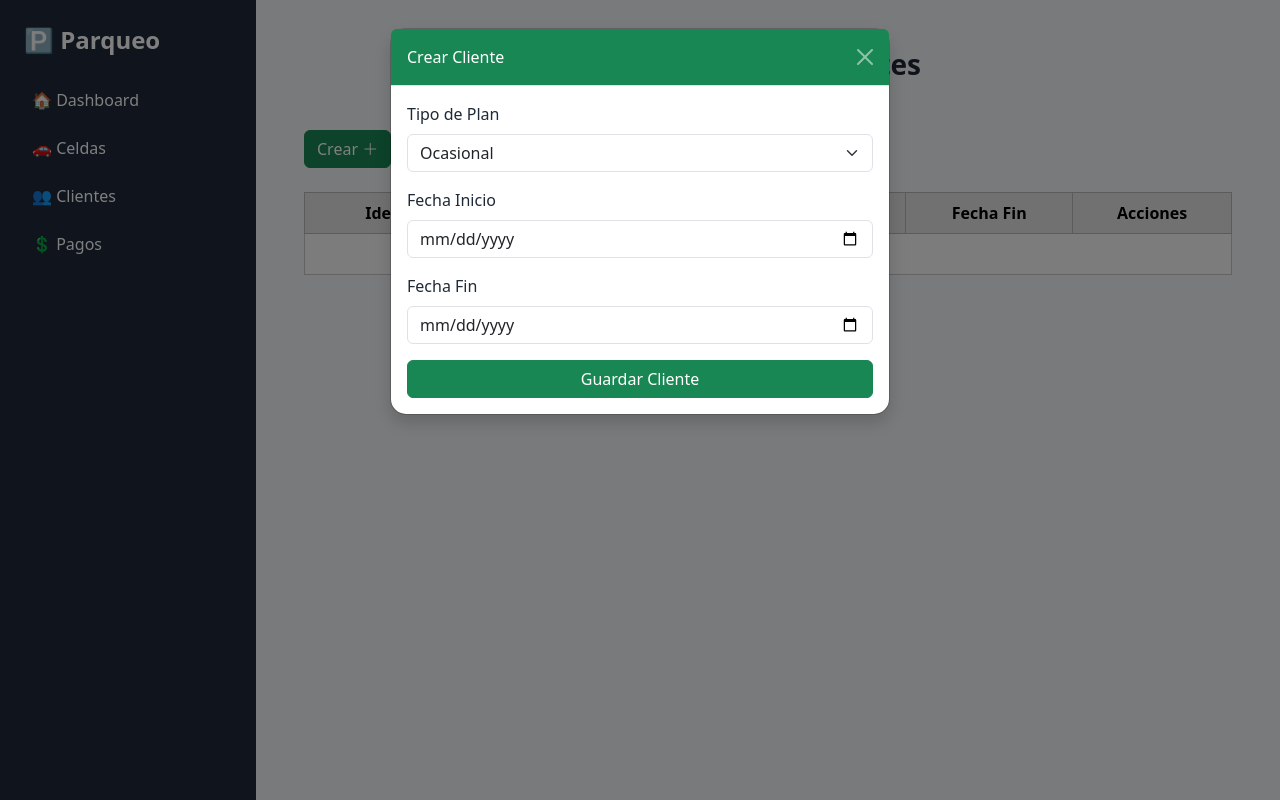
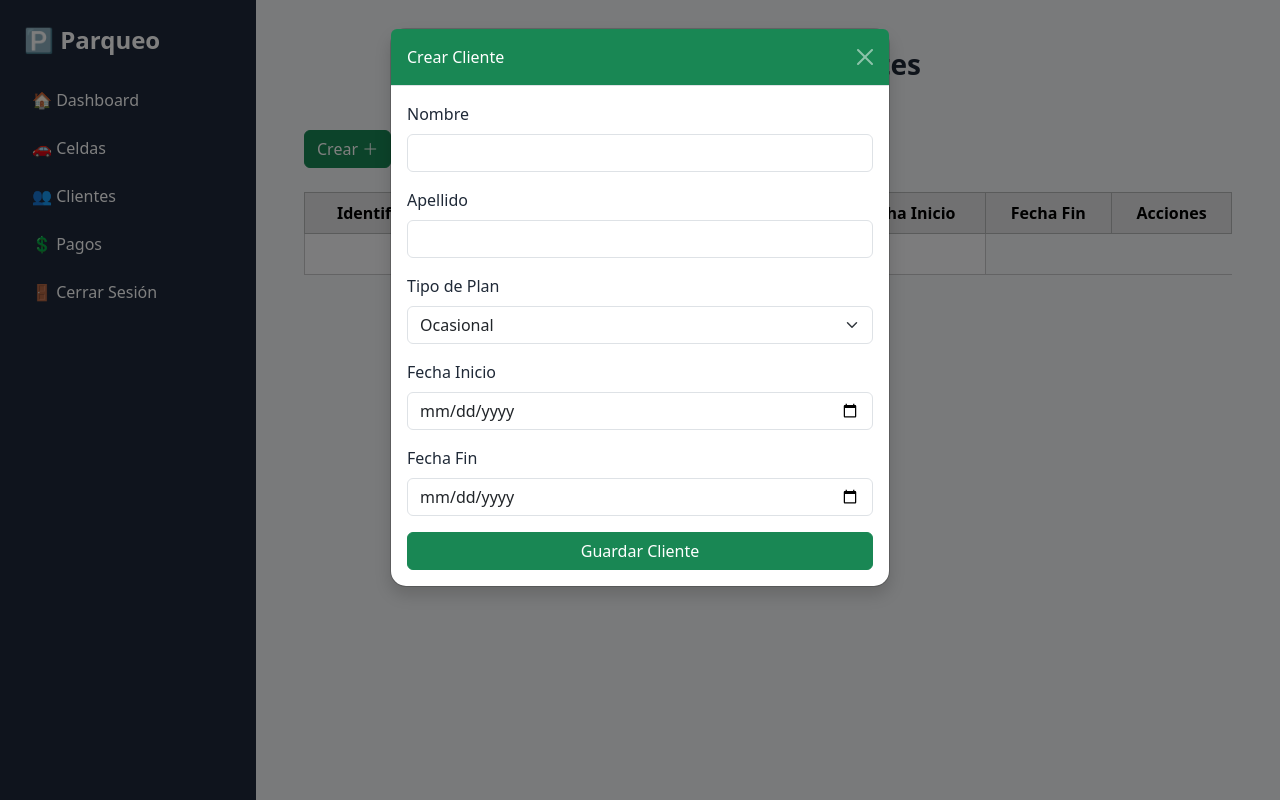
Before and after one commit to JuanRios98/Sistema-de-parqueo, a Django app: page /cliente/ in a window 1280 px wide, after a click on "Crear". Run offline with Django 4.2, Linux system fonts and the light colour scheme; data that the repository does not hold is empty; some libraries are stand-ins or nearby versions.

Commit message:
Implementacion de alertas con sweetalert, migracion de campos de nombre, apellido, direccionamiento de login a cliente e implementacion de opcion cerrar serion

```diff
--- a/cliente/models.py
+++ b/cliente/models.py
@@ -9,6 +9,8 @@ class Cliente(models.Model):
     tipo_plan = models.CharField(max_length=10, choices=TipoPlan.choices)
     fecha_inicio = models.DateField()
     fecha_fin = models.DateField(null=True, blank=True)
+    nombre = models.CharField(max_length=100)
+    apellido = models.CharField(max_length=100)
 
     class Meta:
         db_table = 'cliente'
--- a/cliente/templates/cliente.html
+++ b/cliente/templates/cliente.html
@@ -14,7 +14,9 @@
       <table class="table table-light table-hover table-bordered">
         <thead class="table-secondary text-center">
           <tr>
-            <th scope="col">Identificación</th>
+            <th scope="col" class="col-identificacion">Identificación</th>
+            <th scope="col">Nombre</th>
+            <th scope="col">Apellido</th>
             <th scope="col">Tipo Plan</th>
             <th scope="col">Fecha Inicio</th>
             <th scope="col">Fecha Fin</th>
@@ -24,13 +26,17 @@
         <tbody class="text-center">
           {% for cliente in clientes %}
           <tr>
-            <td>{{ cliente.id }}</td>
+            <td class="col-identificacion">{{ cliente.id }}</td>
+            <td>{{ cliente.nombre }}</td>
+            <td>{{ cliente.apellido }}</td>
             <td>{{ cliente.get_tipo_plan_display }}</td>
             <td>{{ cliente.fecha_inicio }}</td>
             <td>{{ cliente.fecha_fin|default:"Indefinido" }}</td>
             <td class="text-center">
               <button type="button" class="btn btn-outline-primary btn-editar" data-bs-toggle="modal" data-bs-target="#editarModal"
               data-id="{{ cliente.id }}"
+              data-nombre="{{ cliente.nombre }}"
+              data-apellido="{{ cliente.apellido }}"
               data-plan="{{ cliente.tipo_plan }}"
               data-inicio="{{ cliente.fecha_inicio|date:'Y-m-d' }}"
               {% if cliente.fecha_fin %}
@@ -39,7 +45,7 @@
                 data-fin=""
               {% endif %}>
               <i class="bi bi-pencil-square"></i></button>
-              <button type="button" class="btn btn-outline-danger"><i class="bi bi-trash"></i></button>
+              <button type="button" class="btn btn-outline-danger eliminar-btn" data-id="{{cliente.id}}"><i class="bi bi-trash"></i></button>
               <!-- Aquí puedes poner botones si deseas -->
               <!-- Ejemplo: -->
               <!-- <a href="#" class="btn btn-sm btn-outline-primary">Ver</a> -->
@@ -54,6 +60,7 @@
       </table>
     </div>
 
+    <!-- Modal para editar cliente -->
     <div class="modal fade" id="editarModal" tabindex="-1" aria-labelledby="editarModalLabel" >
       <div class="modal-dialog">
         <div class="modal-content rounded-4 shadow">
@@ -67,6 +74,14 @@
               <div class="mb-3">
                 <label for="edit-id-view" class="form-label">ID del Cliente</label>
                 <input type="text" class="form-control" id="edit-id-view" readonly>
+              </div>
+              <div class="mb-3">
+                <label for="edit-nombre" class="form-label">Nombre</label>
+                <input type="text" class="form-control" id="edit-nombre" required>
+              </div>
+              <div class="mb-3">
+                <label for="edit-apellido" class="form-label">Apellido</label>
+                <input type="text" class="form-control" id="edit-apellido" required>
               </div>
               <div class="mb-3">
                 <label for="edit-tipo-plan" class="form-label">Tipo de Plan</label>
@@ -102,6 +117,15 @@
         <div class="modal-body">
           <form id="crearForm">
             <div class="mb-3">
+              <label for="nuevo-nombre" class="form-label">Nombre</label>
+              <input type="text" class="form-control" id="nuevo-nombre" required>
+            </div>
+            <div class="mb-3">
+              <label for="nuevo-apellido" class="form-label">Apellido</label>
+              <input type="text" class="form-control" id="nuevo-apellido" required>
+            </div>
+
+            <div class="mb-3">
               <label for="nuevo-tipo-plan" class="form-label">Tipo de Plan</label>
               <select class="form-select" id="nuevo-tipo-plan" required>
                 <option value="ocasional">Ocasional</option>
--- a/cliente/views.py
+++ b/cliente/views.py
@@ -16,12 +16,6 @@ class ClienteList(APIView):
         serializer = clienteSerializer(clientes, many=True)
         return render(request, 'cliente.html', {'clientes': clientes})
 
-    # def post(self, request):
-    #     serializer= clienteSerializer(data = request.data)
-    #     if serializer.is_valid():
-    #         serializer.save()
-    #         return Response(serializer.data, status=status.HTTP_201_CREATED)
-    #     return Response(serializer.errors, status=status.HTTP_400_BAD_REQUEST)
     def post(self, request):
         serializer = clienteSerializer(data=request.data)
         if serializer.is_valid():
--- a/login/views.py
+++ b/login/views.py
@@ -10,7 +10,7 @@ def login_view(request):
         user = authenticate(request, username=username, password=password)
         if user is not None:
             login(request, user)
-            return redirect('admin:index')  # Redirigir a la página de administración después de iniciar sesión
+            return redirect('/cliente/')  # Redirigir a la página de administración después de iniciar sesión
         else:
             messages.error(request, 'Nombre de usuario o contraseña incorrectos.')
     return render(request, 'login/login.html')
--- a/parqueadero/settings.py
+++ b/parqueadero/settings.py
@@ -130,4 +130,5 @@ STATICFILES_DIRS = [
 DEFAULT_AUTO_FIELD = 'django.db.models.BigAutoField'
 
 # Login URL
+LOGIN_URL = '/login/'
 LOGOUT_REDIRECT_URL = '/login/'
--- a/parqueadero/static/css/styles.css
+++ b/parqueadero/static/css/styles.css
@@ -224,3 +224,7 @@ nav i {
         justify-content: flex-start;
     }
 } */
+
+.col-identificacion{
+    width: 80px;
+}
--- a/parqueadero/static/js/cliente.js
+++ b/parqueadero/static/js/cliente.js
@@ -12,7 +12,6 @@ function getCookie(name) {
   }
   return cookieValue;
 }
-
 const csrftoken = getCookie('csrftoken');
 
 
@@ -32,20 +31,21 @@ document.addEventListener("DOMContentLoaded", function () {
   document.querySelectorAll(".btn-editar").forEach(boton => {
     boton.addEventListener("click", function () {
       const clienteId = this.dataset.id;
+      const nombre = this.dataset.nombre;
+      const apellido = this.dataset.apellido;
       const tipoPlan = this.dataset.plan;
       const fechaInicio = this.dataset.inicio;
       const fechaFin = this.dataset.fin;
 
-     document.getElementById("edit-id-view").value = clienteId;
+      console.log(clienteId, nombre, apellido);
 
+      document.getElementById("edit-id-view").value = clienteId;
       document.getElementById("edit-id").value = clienteId;
+      document.getElementById("edit-nombre").value = nombre;
+      document.getElementById("edit-apellido").value = apellido;
       document.getElementById("edit-tipo-plan").value = tipoPlan;
       document.getElementById("edit-inicio").value = fechaInicio;
       document.getElementById("edit-fin").value = fechaFin || '';
-
-      // const modal = new bootstrap.Modal(document.getElementById("editarModal"));
-      // modal.show();
-      // modalElement.focus(); // Focalizar el modal al abrirlo
 
       modal.show(); // Mostrar el modal
       setTimeout(() => {
@@ -59,13 +59,19 @@ document.addEventListener("DOMContentLoaded", function () {
     e.preventDefault();
 
     const clienteId = document.getElementById("edit-id").value;
+    const nombre = document.getElementById("edit-nombre").value;
+    const apellido = document.getElementById("edit-apellido").value;
     const tipoPlan = document.getElementById("edit-tipo-plan").value;
     const fechaInicio = document.getElementById("edit-inicio").value;
     const fechaFin = document.getElementById("edit-fin").value || null;
 
     // Verificación de que los campos no estén vacíos
     if (!tipoPlan || !fechaInicio) {
-      alert('Por favor, complete todos los campos');
+      Swal.fire({
+        icon: 'warning',
+        title: 'Campos incompletos',
+        text: 'Por favor, complete todos los campos requeridos.'
+      });
       return;
     }
 
@@ -76,6 +82,8 @@ document.addEventListener("DOMContentLoaded", function () {
         'X-CSRFToken': getCookie('csrftoken')  // ✅ aquí ya funciona si está definida arriba
       },
       body: JSON.stringify({
+        nombre: nombre,
+        apellido: apellido,
         tipo_plan: tipoPlan,
         fecha_inicio: fechaInicio,
         fecha_fin: fechaFin
@@ -86,11 +94,21 @@ document.addEventListener("DOMContentLoaded", function () {
       return response.json();
     })
     .then(data => {
-      alert('Cliente actualizado con éxito');
-      location.reload();
-    })
-    .catch(error => {
-      alert('Hubo un error al actualizar el cliente');
+      Swal.fire({
+        icon: 'success',
+        title: 'Cliente actualizado con éxito',
+        showConfirmButton: false,
+        timer: 2000
+      }).then(() => {
+        modal.hide(); // Cierra el modal antes de recargar
+        location.reload();
+      });
+    }).catch(error => {
+      Swal.fire({
+        icon: 'error',
+        title: 'Error',
+        text: 'Hubo un error al actualizar el cliente.'
+      });
       console.error(error);
     });
   });
@@ -112,23 +130,34 @@ function getCookie(name) {
   return cookieValue;
 }
 
+
+
 document.addEventListener("DOMContentLoaded", function () {
+  // Obtener el modal y configurarlo
+  const modalElement = document.getElementById("crearModal"); // Asegúrate que este ID esté en el <div class="modal">, no en el form
+  const modal = new bootstrap.Modal(modalElement, {
+    keyboard: false,
+    backdrop: 'static'
+  });
+
+  // Manejar el formulario de creación
   document.getElementById("crearForm").addEventListener("submit", function (e) {
     e.preventDefault();
-
+    const nombre = document.getElementById("nuevo-nombre").value;
+    const apellido = document.getElementById("nuevo-apellido").value;
     const tipoPlan = document.getElementById("nuevo-tipo-plan").value;
     const fechaInicio = document.getElementById("nuevo-inicio").value;
     const fechaFin = document.getElementById("nuevo-fin").value || null;
-
-    console.log("Datos del formulario:", tipoPlan, fechaInicio, fechaFin);
 
     fetch('/cliente/', {
       method: 'POST',
       headers: {
         'Content-Type': 'application/json',
-        'X-CSRFToken': getCookie('csrftoken')  // ✅ aquí ya funciona si está definida arriba
+        'X-CSRFToken': getCookie('csrftoken')
       },
       body: JSON.stringify({
+        nombre: nombre,
+        apellido: apellido,
         tipo_plan: tipoPlan,
         fecha_inicio: fechaInicio,
         fecha_fin: fechaFin
@@ -141,12 +170,78 @@ document.addEventListener("DOMContentLoaded", function () {
       });
     })
     .then(data => {
-      alert('✅ Cliente creado con éxito');
-      location.reload();
+      Swal.fire({
+        icon: 'success',
+        title: 'Cliente creado con éxito',
+        showConfirmButton: false,
+        timer: 2000
+      }).then(() => {
+        location.reload();
+      });
     })
     .catch(error => {
-      alert('🚨 Error al crear el cliente');
+      Swal.fire({
+        icon: 'error',
+        title: 'Error al crear el cliente',
+        text: error.message || 'Ocurrió un error inesperado'
+      });
       console.error(error);
     });
   });
 });
+
+// Código para manejar el modal de eliminación de cliente
+
+document.addEventListener("DOMContentLoaded", function () {
+  const eliminarBotones = document.querySelectorAll(".eliminar-btn");
+
+  eliminarBotones.forEach(btn => {
+    btn.addEventListener("click", function () {
+      const clienteId = this.getAttribute("data-id");
+
+      Swal.fire({
+        title: '¿Estás seguro de eliminar el cliente seleccionado?',
+        text: "¡Esta acción no se puede deshacer!",
+        icon: 'warning',
+        showCancelButton: true,
+        confirmButtonColor: '#d33',
+        cancelButtonColor: '#3085d6',
+        confirmButtonText: 'Sí, eliminar',
+        cancelButtonText: 'Cancelar'
+      }).then((result) => {
+        if (result.isConfirmed) {
+          fetch(`/cliente/${clienteId}/`, {
+            method: 'DELETE',
+            headers: {
+              'X-CSRFToken': getCookie('csrftoken')
+            }
+          })
+          .then(response => {
+            if (response.status === 204) {
+              Swal.fire({
+                icon: 'success',
+                title: 'Cliente eliminado',
+                showConfirmButton: false,
+                timer: 2000
+              }).then(() => {
+                location.reload();
+              });
+            } else {
+              return response.json().then(data => {
+                throw new Error(data.message || 'Error al eliminar');
+              });
+            }
+          })
+          .catch(error => {
+            Swal.fire({
+              icon: 'error',
+              title: 'Error',
+              text: error.message || 'No se pudo eliminar el cliente'
+            });
+            console.error(error);
+          });
+        }
+      });
+    });
+  });
+});
--- a/parqueadero/templates/base.html
+++ b/parqueadero/templates/base.html
@@ -32,6 +32,7 @@
                 <a href="#" class="block px-2 py-2 rounded hover:bg-slate-700">🚗 Celdas</a>
                 <a href="" class="block px-2 py-2 rounded hover:bg-slate-700">👥 Clientes</a>
                 <a href="" class="block px-2 py-2 rounded hover:bg-slate-700">💲 Pagos</a>
+                <a href="{% url 'logout' %}" class="block px-2 py-2 rounded hover:bg-slate-700">🚪 Cerrar Sesión</a>
             </nav>
         </aside>
 
@@ -46,5 +47,7 @@
     <footer class="w-full bg-slate-800 text-white text-center p-4">
         <p>&copy; 2025 Sistema de Parqueo. Todos los derechos reservados.</p>
     </footer>
+    <script src="https://cdn.jsdelivr.net/npm/sweetalert2@11"></script>
+
 </body>
 </html>
--- a/parqueadero/urls.py
+++ b/parqueadero/urls.py
@@ -18,22 +18,24 @@ from django.contrib import admin
 from django.urls import path, include
 from django.contrib import admin
 from django.shortcuts import redirect
-from django.contrib.auth.views import LoginView
+from django.contrib.auth.views import LoginView, LogoutView
 
-
+def home_redirect(request):
+    if request.user.is_authenticated:
+        return redirect('/login/')
+    return redirect('/login/')
 
 urlpatterns = [
     path('admin/login/', lambda request: redirect('login/')),
     path('admin/', admin.site.urls),
+    path('', home_redirect),
     path('login/', include('login.urls')),
     path('',include('celda.urls')),
     path('', include(('cliente.urls', 'cliente'), namespace='cliente')),
-    # path('',include('cliente.urls', 'cliente'), namespace='cliente'),
     path('',include('pago.urls')),
     path('',include('vehiculo.urls')),
     path('',include('parqueo.urls')),
     path('',include('tarifa.urls')),
-
-
+    path('logout/', LogoutView.as_view(), name='logout'),
 
 ]
```
Also changed, not shown: cliente/migrations/0002_cliente_apellido_cliente_nombre.py (added).
